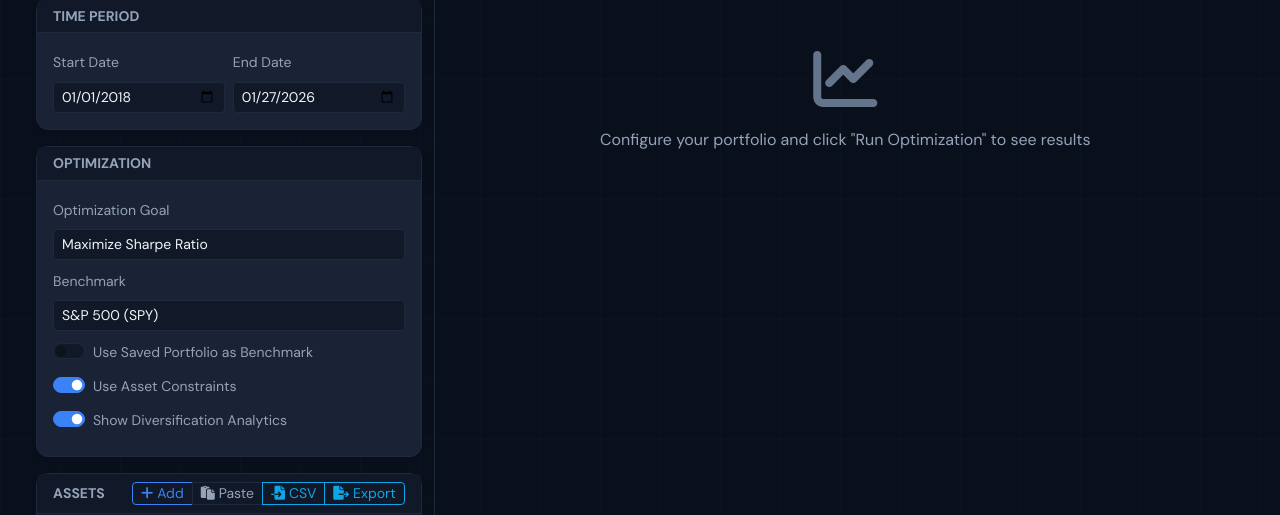
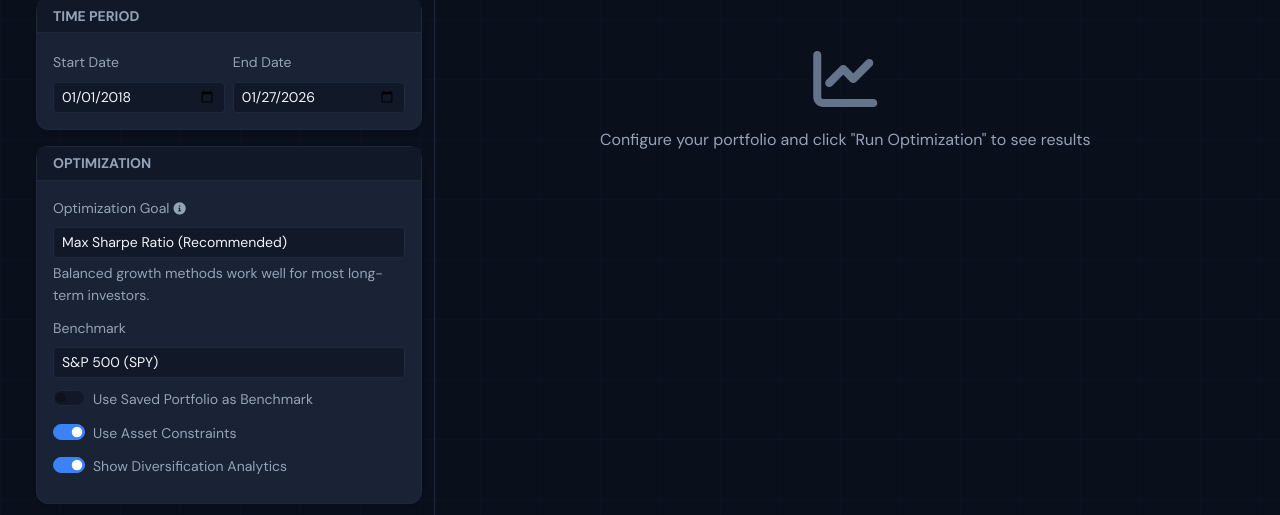
Before and after one commit to shadow6-actual/V6_EODHD_POpt, a Flask app: page /app in a window 1280 px wide. Shown: the part 221-736 px from the top of the page. Run offline with Flask 3, Linux system fonts and the light colour scheme; data that the repository does not hold is empty; some libraries are stand-ins or nearby versions.

Commit message:
Update index.html
category user friendly update p1

```diff
--- a/webapp/templates/index.html
+++ b/webapp/templates/index.html
@@ -34,41 +34,49 @@
                 </div>
                 <div class="card-body">
                     <div class="mb-2">
-                        <label class="form-label small">Optimization Goal</label>
+                        <label class="form-label small d-flex align-items-center">
+                            Optimization Goal
+                            <span class="ms-1 text-muted" style="cursor: help;" data-bs-toggle="tooltip" data-bs-placement="right" title="Choose how the portfolio is optimized based on historical data. This does not predict future performance.">
+                                <i class="fas fa-info-circle small"></i>
+                            </span>
+                        </label>
                         <select class="form-select form-select-sm" id="optGoal" onchange="updateConditionalFields()">
-                            <optgroup label="Mean-Variance">
-                                <option value="max_sharpe">Maximize Sharpe Ratio</option>
-                                <option value="min_volatility">Minimize Volatility</option>
-                                <option value="min_vol_target_return">Minimize Volatility subject to Target Return</option>
-                                <option value="max_return_target_vol">Maximize Return subject to Target Volatility</option>
+                            <optgroup label="📊 Balanced Growth">
+                                <option value="max_sharpe" selected data-tooltip="Maximizes return per unit of risk based on historical averages. A good starting point for most users.">Max Sharpe Ratio (Recommended)</option>
+                                <option value="risk_parity" data-tooltip="Balances the portfolio so each asset contributes equally to overall risk, rather than equal dollar weights.">Risk Parity</option>
+                                <option value="max_sortino_target_return" data-tooltip="Similar to Sharpe, but focuses only on downside volatility. Useful if you care more about avoiding losses.">Max Sortino Ratio</option>
                             </optgroup>
-                            <optgroup label="Risk Metrics">
-                                <option value="risk_parity">Risk Parity</option>
-                                <option value="min_cvar">CVaR - Minimize Conditional Value-at-Risk</option>
-                                <option value="min_cvar_target_return">CVaR - Min CVaR subject to Target Return</option>
-                                <option value="max_return_target_cvar">CVaR - Max Return subject to Target CVaR</option>
+                            <optgroup label="🛡️ Minimize Downside Risk">
+                                <option value="min_volatility" data-tooltip="Builds the least volatile portfolio possible based on historical data. Typically results in smoother returns.">Min Volatility</option>
+                                <option value="min_cvar" data-tooltip="Minimizes expected losses during the worst historical market scenarios. Focuses on tail-risk protection.">Min CVaR (Tail Risk)</option>
+                                <option value="min_drawdown_target_return" data-tooltip="Attempts to limit the deepest historical peak-to-trough losses. Emphasizes capital preservation.">Min Max Drawdown</option>
                             </optgroup>
-                            <optgroup label="Tracking Error">
-                                <option value="min_tracking_error">Minimize Tracking Error</option>
-                                <option value="max_information_ratio">Maximize Information Ratio</option>
-                                <option value="max_excess_return_target_te">Max Excess Return subject to Target TE</option>
+                            <optgroup label="📈 Maximize Return (Target-Based)">
+                                <option value="min_vol_target_return" data-tooltip="Finds the least volatile portfolio that still achieves your target return.">Min Vol @ Target Return</option>
+                                <option value="max_return_target_vol" data-tooltip="Maximizes historical return while staying within your volatility budget.">Max Return @ Target Vol</option>
                             </optgroup>
-                            <optgroup label="Advanced">
-                                <option value="max_kelly">Maximize Kelly Criterion</option>
-                                <option value="min_drawdown_target_return">Min Max Drawdown subject to Target Return</option>
-                                <option value="max_omega_target_return">Max Omega Ratio subject to Target Return</option>
-                                <option value="max_sortino_target_return">Max Sortino Ratio subject to Target Return</option>
+                            <optgroup label="🎯 Benchmark Tracking">
+                                <option value="min_tracking_error" data-tooltip="Keeps the portfolio closely aligned to a chosen benchmark while making small adjustments.">Min Tracking Error</option>
+                                <option value="max_information_ratio" data-tooltip="Maximizes excess return relative to a benchmark, adjusted for tracking risk.">Max Information Ratio</option>
+                                <option value="max_excess_return_target_te" data-tooltip="Maximizes outperformance vs benchmark while staying within a tracking error budget.">Max Excess Return @ Target TE</option>
                             </optgroup>
-                            <optgroup label="Robust (Monte Carlo)">
-                                <option value="robust_max_sharpe">Robust Max Sharpe Ratio</option>
-                                <option value="robust_min_volatility">Robust Min Volatility</option>
-                                <option value="robust_min_vol_target_return">Robust Min Vol @ Target Return</option>
-                                <option value="robust_max_return_target_vol">Robust Max Return @ Target Vol</option>
+                            <optgroup label="🔬 Advanced Methods">
+                                <option value="max_kelly" data-tooltip="Allocates capital to maximize long-term growth rate. Can be aggressive and volatile.">Kelly Criterion</option>
+                                <option value="max_omega_target_return" data-tooltip="Maximizes the ratio of gains to losses above/below a threshold.">Max Omega Ratio</option>
+                                <option value="min_cvar_target_return" data-tooltip="Minimizes tail risk while achieving a target return.">Min CVaR @ Target Return</option>
+                                <option value="max_return_target_cvar" data-tooltip="Maximizes return while keeping tail risk within limits.">Max Return @ Target CVaR</option>
                             </optgroup>
-                            <optgroup label="Baseline">
-                                <option value="equal_weight">Equal Weight</option>
+                            <optgroup label="🔄 Robust (Monte Carlo)">
+                                <option value="robust_max_sharpe" data-tooltip="Max Sharpe with Monte Carlo resampling for stability. Reduces overfitting to specific time periods.">Robust Max Sharpe</option>
+                                <option value="robust_min_volatility" data-tooltip="Min Volatility with resampling for more stable results across different market conditions.">Robust Min Volatility</option>
+                                <option value="robust_min_vol_target_return" data-tooltip="Target return optimization with resampling for stability.">Robust Min Vol @ Target Return</option>
+                                <option value="robust_max_return_target_vol" data-tooltip="Target volatility optimization with resampling for stability.">Robust Max Return @ Target Vol</option>
+                            </optgroup>
+                            <optgroup label="⚖️ Baseline">
+                                <option value="equal_weight" data-tooltip="Simple equal allocation across all assets. Useful as a comparison baseline.">Equal Weight</option>
                             </optgroup>
                         </select>
+                        <small class="text-muted mt-1 d-block" id="methodHint">Balanced growth methods work well for most long-term investors.</small>
                     </div>
 
                     <div class="mb-2" id="targetReturnField" style="display:none;">
@@ -285,6 +293,12 @@
 
             <!-- Results Content -->
             <div id="resultsContent" style="display:none;">
+
+                <!-- Results Disclaimer Banner -->
+                <div class="alert alert-secondary py-2 mb-3 small" role="alert" style="background: rgba(59, 130, 246, 0.1); border: 1px solid rgba(59, 130, 246, 0.2);">
+                    <i class="fas fa-info-circle me-1"></i>
+                    <strong>Note:</strong> This allocation maximizes the selected metric based on historical data. It is not a recommendation. Past performance does not guarantee future results.
+                </div>
 
                 <!-- Performance Comparison Table -->
                 <div class="card mb-3 shadow-sm">
```
